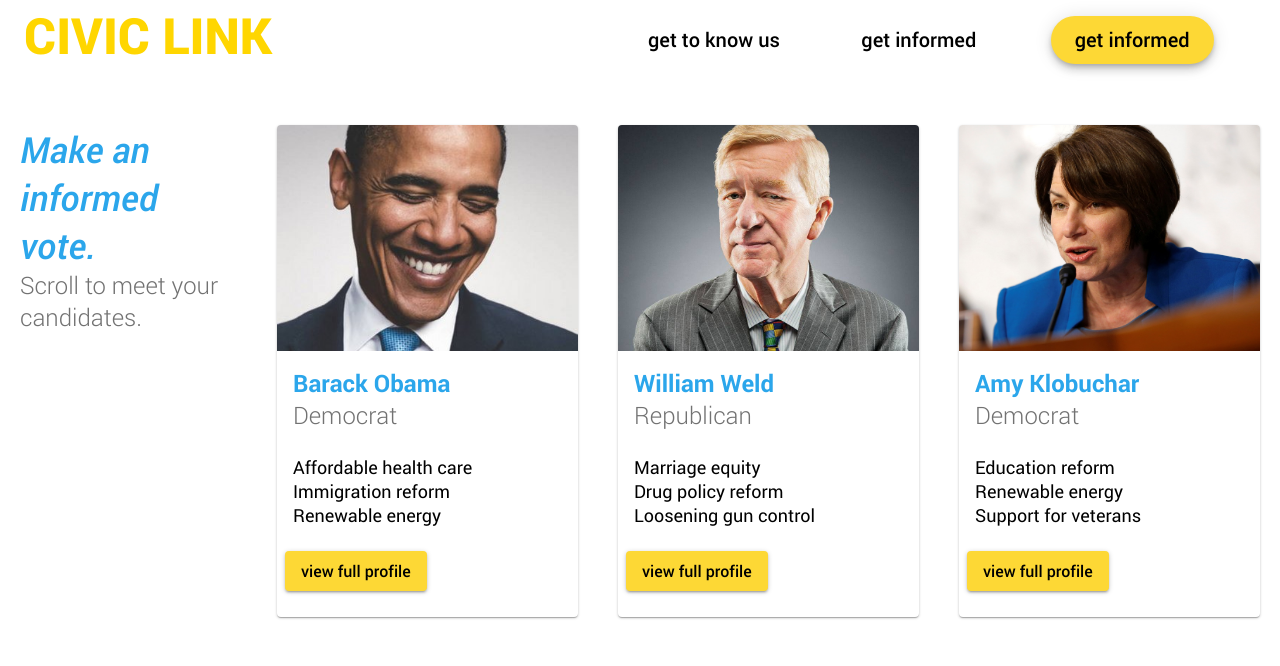
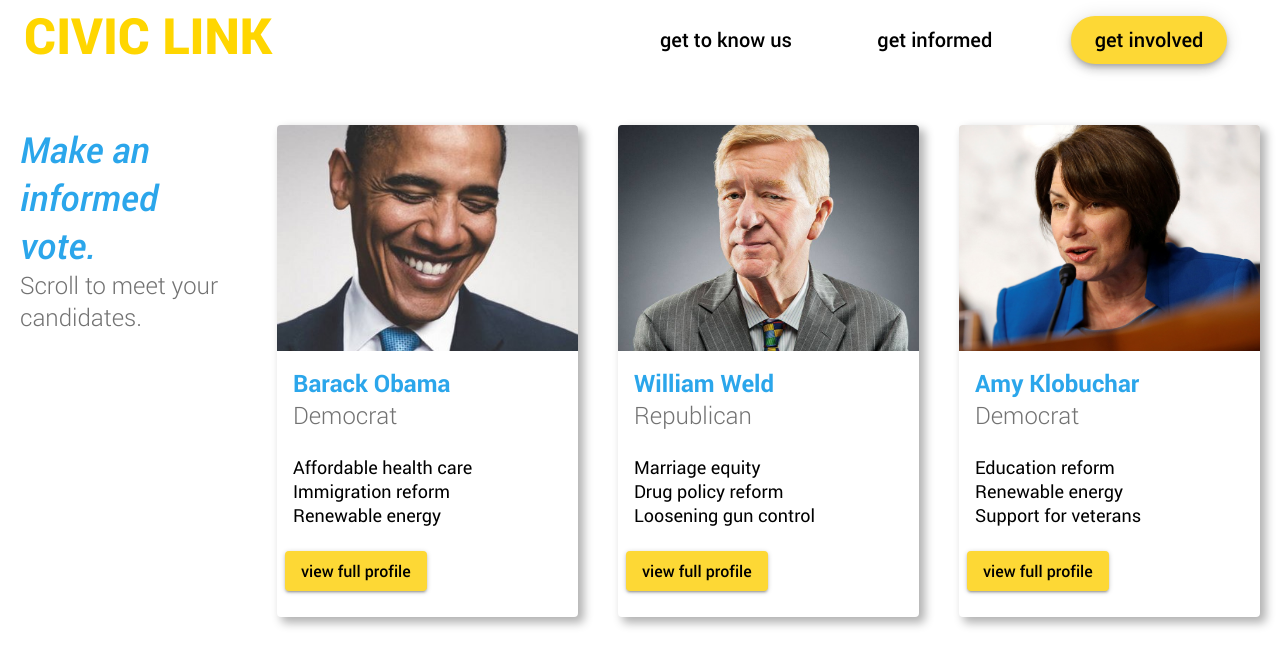
Before and after one commit to ritigupta/civic-link, a React (Create React App) app: page /candidates in a window 1280 px wide. Shown: the top 666 px of the page. Built offline with nearby package versions, Linux system fonts and the light colour scheme.

Commit message:
Added background shadows behind cards

```diff
--- a/src/App.css
+++ b/src/App.css
@@ -133,7 +133,6 @@ p {
 }
 
 .App-body {
-  background-color: #fbfbfb;
   min-height: 100vh;
   display: flex;
   flex-direction: column;
--- a/src/components/CivicToolbar.js
+++ b/src/components/CivicToolbar.js
@@ -7,7 +7,7 @@ import Fab from "@material-ui/core/Fab";
 import yellow from "@material-ui/core/colors/yellow";
 import { withStyles } from "@material-ui/core";
 import Grid from "@material-ui/core/Grid";
-import classNames from "classnames";
+//import classNames from "classnames";
 import Link from "@material-ui/core/Link";
 import { Link as RouterLink } from "react-router-dom";
 import GetInformedDropdown from "./GetInformedDropwdown";
@@ -45,7 +45,7 @@ class CivicToolbar extends Component {
       <div className={classes.root}>
         <AppBar color="none" style={{ boxShadow: "none" }}>
           <Toolbar classes={classes.toolBar}>
-            <Grid container spacing={30} alignItems={"space-between"}>
+            <Grid container spacing={24} alignItems={"space-between"}>
               <Grid item xs={3} alignContent={"center"}>
                 <Link underline="none" component={RouterLink} to="/">
                   <header>CIVIC LINK</header>
--- a/src/components/GetInvolvedDropdown.js
+++ b/src/components/GetInvolvedDropdown.js
@@ -52,7 +52,7 @@ class GetInvolvedDropdown extends React.Component {
             aria-haspopup="true"
             onMouseEnter={this.handleToggle}
           >
-            <h5>get informed</h5>
+            <h5>get involved</h5>
           </Button>
           <Popper open={open} anchorEl={this.anchorEl} transition disablePortal>
             {({ TransitionProps, placement }) => (
--- a/src/views/candidates.js
+++ b/src/views/candidates.js
@@ -1,6 +1,6 @@
 import React, { Component } from "react";
 import PropTypes from "prop-types";
-import { withStyles } from "@material-ui/core/styles";
+import { withStyles, withTheme } from "@material-ui/core/styles";
 import Card from "@material-ui/core/Card";
 import CardActionArea from "@material-ui/core/CardActionArea";
 import CardActions from "@material-ui/core/CardActions";
@@ -15,7 +15,8 @@ const styles = theme => ({
   },
   card: {
     width: 301,
-    height: 492
+    height: 492,
+    boxShadow: "5px 5px 10px 1px rgba(0,0,0,0.3)",
   },
   media: {
     height: 250
```
Also changed, not shown: 1 other file (tests, documents, lock files or other folders).
